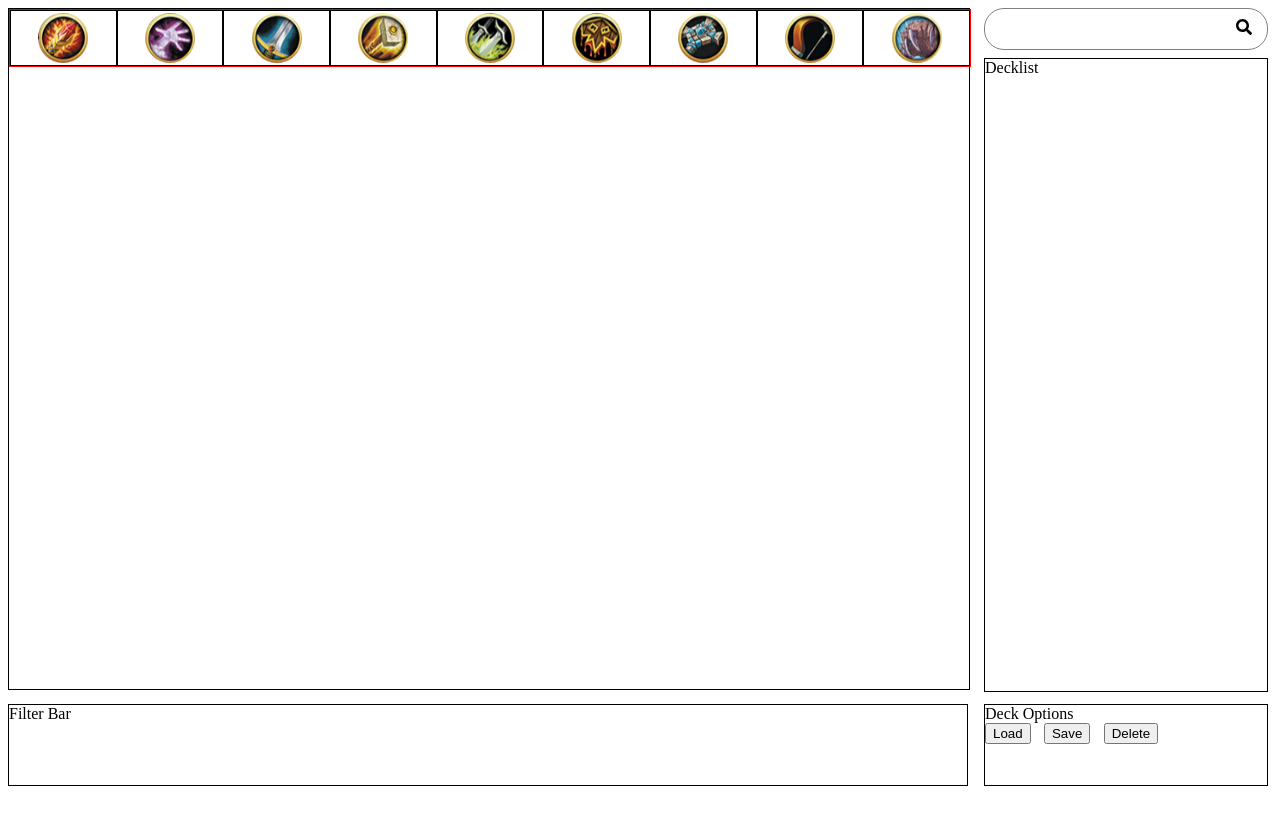
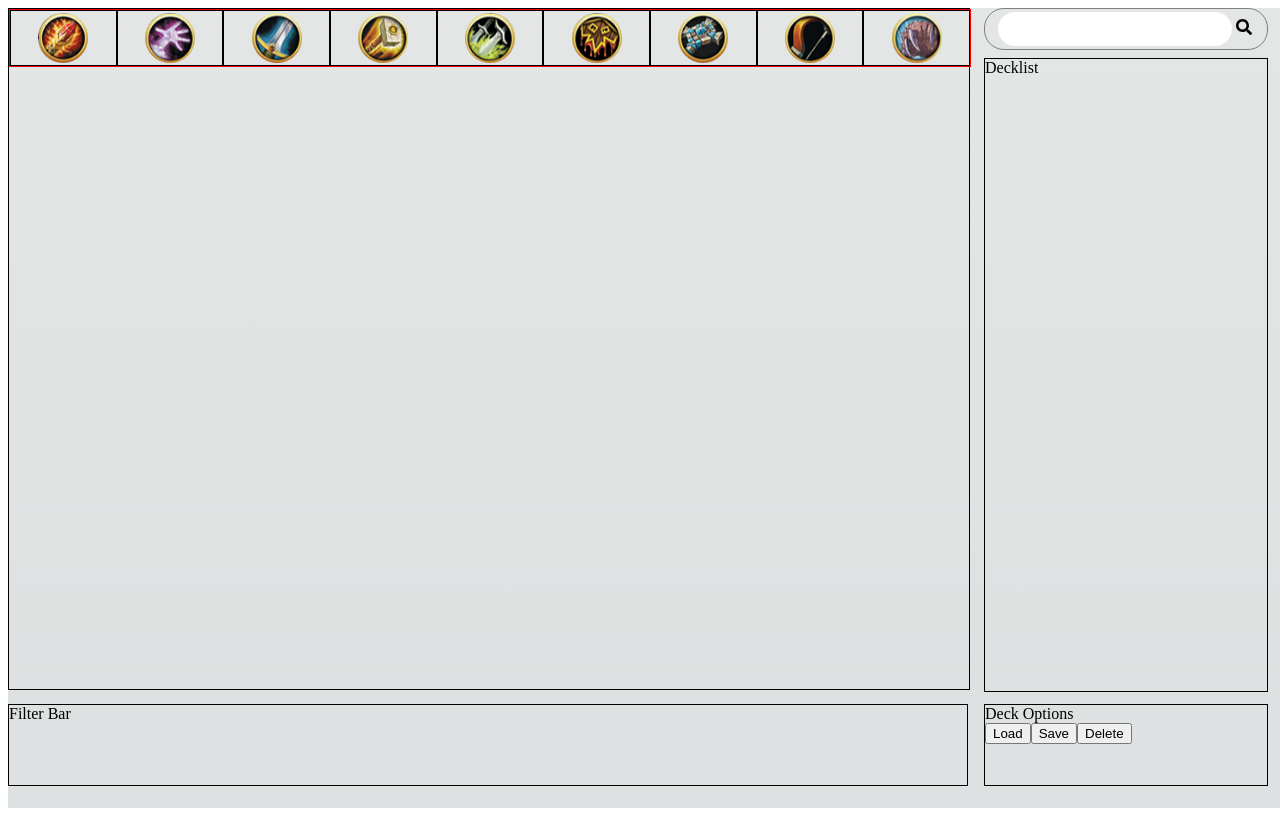
Before and after one commit to anchovey707/HS_Deck_Builder, a React (Create React App) app: page / in a window 1280 px wide. Shown: the top 816 px of the page. Built offline with nearby package versions, Linux system fonts and the light colour scheme.

Commit message:
added background color to app and modified button position

```diff
--- a/src/client/App.js
+++ b/src/client/App.js
@@ -29,5 +29,7 @@ const styles = {
     gridTemplateColumns: '75vw 25vw',
     gridTemplateRows: '85vh 20vh',
     gridGap: '1em',
+    // backgroundImage: 'radial-gradient( circle 1136px at 5.2% 14%,  rgba(255,255,255,1) 0%, rgba(234,168,17,1) 100.2% )',
+    backgroundImage: 'linear-gradient(360deg, #dee1e1 10%, #f4f4f4 360%)'
   }
 }
--- a/src/client/components/DeckOptions/Buttons.js
+++ b/src/client/components/DeckOptions/Buttons.js
@@ -22,20 +22,20 @@ const styles = {
 
     Buttons : {
             display: 'block',
-
-
-
+            position : 'relative',
+            flexDirection : 'row'
 
         },
-    LoadButton : {
-        marginLeft: '2em'
-    },
-    SaveButton : {
-        marginLeft: '1em'
-    },
-     DeleteButton : {
-         marginLeft : '1em'
-     }
+    // LoadButton : {
+    //     marginLeft: '2vw'
+
+    // },
+    // SaveButton : {
+    //     marginLeft: '1vw'
+    // },
+    //  DeleteButton : {
+    //      marginLeft : '1vw'
+    //  }
 
 
     }
```
